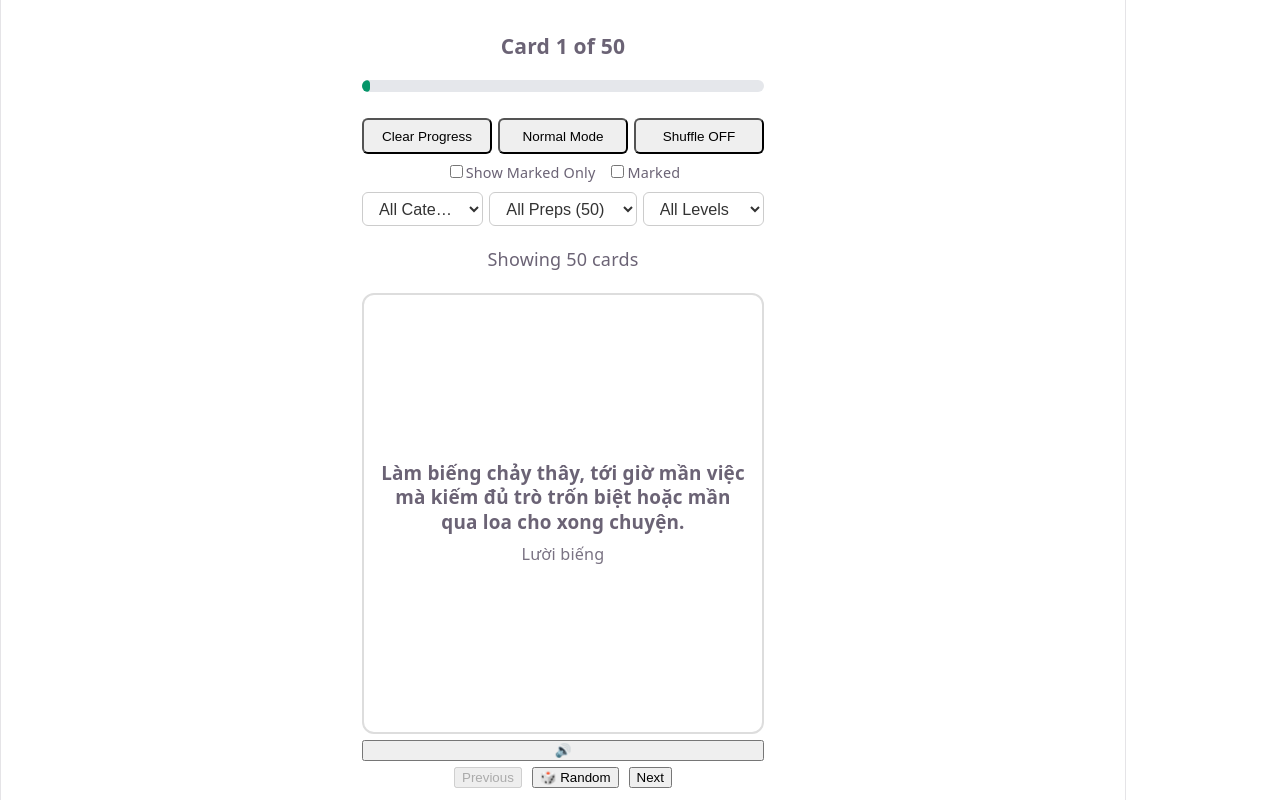
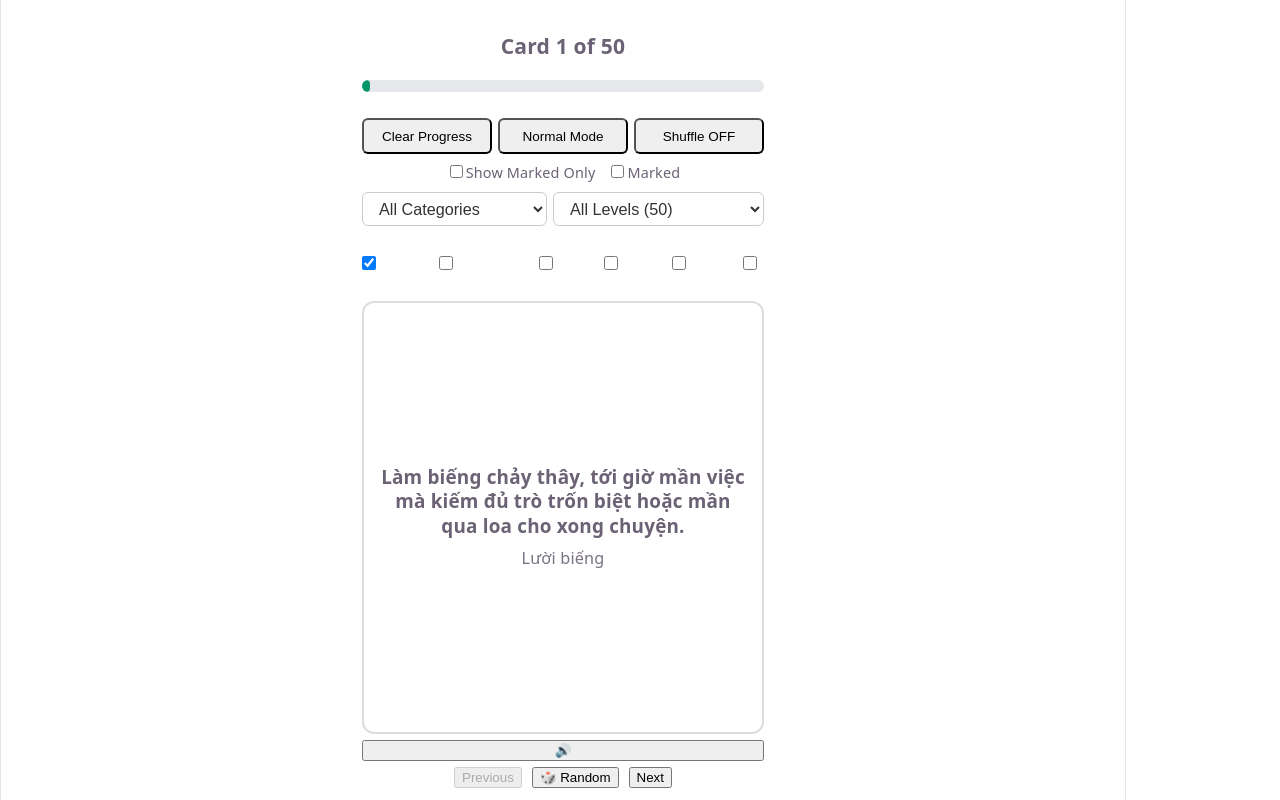
Before and after one commit to chih611/flashcard, a React (Vite) app: page / in a window 1280 px wide. Built offline with nearby package versions, Linux system fonts and the light colour scheme.

Commit message:
update ui

```diff
--- a/src/App.css
+++ b/src/App.css
@@ -128,3 +128,54 @@ body,
     font-weight: 600;
     gap: 2px;
 }
+
+
+/* Container for horizontal scrolling */
+.prep-filter-container {
+    width: 100%;
+    overflow-x: auto;
+    padding: 4px 0;
+    flex-shrink: 0;
+    scrollbar-width: none;
+    /* Firefox */
+    -webkit-overflow-scrolling: touch;
+}
+
+.prep-filter-container::-webkit-scrollbar {
+    display: none;
+    /* Chrome, Safari, Opera */
+}
+
+.prep-checkbox-list {
+    display: flex;
+    flex-direction: row;
+    gap: 12px;
+    align-items: center;
+    white-space: nowrap;
+}
+
+/* Matching the inline checkbox style */
+.prep-checkbox-item {
+    display: flex;
+    align-items: center;
+    gap: 4px;
+    font-size: 0.8rem;
+    color: #fff;
+    /* White text matching "Show Marked Only" */
+    cursor: pointer;
+    background: transparent;
+    /* Removes background container */
+    padding: 0;
+    border: none;
+    user-select: none;
+    flex-shrink: 0;
+}
+
+.prep-checkbox-item input[type="checkbox"] {
+    margin: 0;
+    cursor: pointer;
+    width: 14px;
+    height: 14px;
+    accent-color: #007bff;
+    /* Standard blue checkbox color */
+}
--- a/src/App.jsx
+++ b/src/App.jsx
@@ -27,6 +27,7 @@ function App() {
 
   const [selectedPrep, setSelectedPrep] = useState("ALL");
   const [selectedLevel, setSelectedLevel] = useState("ALL");
+  const [selectedPreps, setSelectedPreps] = useState([]);
 
   const getInitialMarked = () => {
     try {
@@ -58,31 +59,36 @@ function App() {
   // Kết hợp lọc theo cả Preposition lẫn Level
   const filteredCards = useMemo(() => {
     return cards.filter((card) => {
-      // Điều kiện 1: Filter "Show Marked Only"
       if (showMarkedOnly && !markedIds.includes(card.id)) {
         return false;
       }
 
-      // Điều kiện 2: Filter Preposition
-      const matchesPrep =
-        selectedPrep === "ALL"
-          ? true
-          : selectedPrep === "NONE"
-            ? !card.preposition
-            : card.preposition
-              ?.split(",")
-              .map((p) => p.trim())
-              .includes(selectedPrep);
+      // Preposition Multi-select Matching Logic
+      let matchesPrep = true;
+      if (selectedPreps.length > 0) {
+        const cardPreps = card.preposition
+          ? card.preposition.split(",").map((p) => p.trim())
+          : [];
 
-      // Điều kiện 3: Filter Level
+        matchesPrep = selectedPreps.some((selected) => {
+          if (selected === "NONE") {
+            return !card.preposition || cardPreps.length === 0;
+          }
+          return cardPreps.includes(selected);
+        });
+      }
+
+      // Level Filter
       const matchesLevel =
         selectedLevel === "ALL"
           ? true
-          : card.level?.toUpperCase().trim() === selectedLevel;
+          : selectedLevel === "NONE"
+            ? !card.level
+            : card.level?.toUpperCase().trim() === selectedLevel;
 
       return matchesPrep && matchesLevel;
     });
-  }, [cards, markedIds, showMarkedOnly, selectedPrep, selectedLevel]);
+  }, [cards, markedIds, showMarkedOnly, selectedPreps, selectedLevel]);
   const currentCard = filteredCards[currentIndex];
 
   const handleNext = () => {
@@ -205,19 +211,17 @@ function App() {
             selectedCategory={selectedCategory}
             onCategoryChange={handleCategoryChange}
           />
-          <PrepositionFilter
-            cards={cards}
-            selectedPrep={selectedPrep}
-            onSelectPrep={setSelectedPrep}
-          />
           <LevelFilter
             cards={cards}
             selectedLevel={selectedLevel}
             onSelectLevel={setSelectedLevel}
           />
         </div>
-
-        <div>Showing {filteredCards.length} cards</div>
+        <PrepositionFilter
+          cards={cards}
+          selectedPreps={selectedPreps}
+          onSelectPreps={setSelectedPreps}
+        />
       </div>
 
       <FlashCard
--- a/src/components/LevelFilter.jsx
+++ b/src/components/LevelFilter.jsx
@@ -1,23 +1,43 @@
 import React, { useMemo } from "react";
 
-export const LevelFilter = ({ cards, selectedLevel, onSelectLevel }) => {
-    // Trích xuất danh sách các Level duy nhất từ data
-    const availableLevels = useMemo(() => {
-        const levelSet = new Set();
+export function LevelFilter({ cards, selectedLevel, onSelectLevel }) {
+    // Compute card counts for each level (A1, A2, B1, B2, C1, C2, etc.)
+    const { levelCounts, noLevelCount } = useMemo(() => {
+        const counts = {};
+        let noLevel = 0;
+
         cards.forEach((card) => {
-            if (card.level) {
-                levelSet.add(card.level.toUpperCase().trim());
+            const level = card.level?.toUpperCase().trim();
+            if (!level) {
+                noLevel++;
+            } else {
+                counts[level] = (counts[level] || 0) + 1;
             }
         });
-        return Array.from(levelSet).sort();
+
+        return { levelCounts: counts, noLevelCount: noLevel };
     }, [cards]);
 
+    // Sort levels logically (A1 -> A2 -> B1 -> B2 -> C1 -> C2)
+    const sortedLevels = useMemo(() => {
+        const standardOrder = ["A1", "A2", "B1", "B2", "C1", "C2"];
+        const keys = Object.keys(levelCounts);
+
+        return keys.sort((a, b) => {
+            const idxA = standardOrder.indexOf(a);
+            const idxB = standardOrder.indexOf(b);
+            if (idxA !== -1 && idxB !== -1) return idxA - idxB;
+            if (idxA !== -1) return -1;
+            if (idxB !== -1) return 1;
+            return a.localeCompare(b);
+        });
+    }, [levelCounts]);
+
     return (
-        <div style={{ display: "flex", alignItems: "center", gap: "8px" }}>
         <select
-                id="level-filter"
             value={selectedLevel}
             onChange={(e) => onSelectLevel(e.target.value)}
+            aria-label="Filter by Level"
             style={{
                 padding: "6px 12px",
                 borderRadius: "6px",
@@ -29,13 +49,17 @@ export const LevelFilter = ({ cards, selectedLevel, onSelectLevel }) => {
                 color: "#333",
             }}
         >
-                <option value="ALL">All Levels</option>
-                {availableLevels.map((lvl) => (
+            <option value="ALL">All Levels ({cards.length})</option>
+
+            {sortedLevels.map((lvl) => (
                 <option key={lvl} value={lvl}>
-                        {lvl}
+                    {lvl} ({levelCounts[lvl]})
                 </option>
             ))}
+
+            {noLevelCount > 0 && (
+                <option value="NONE">No Level ({noLevelCount})</option>
+            )}
         </select>
-        </div>
     );
-};
+}
--- a/src/components/PrepositionFilter.jsx
+++ b/src/components/PrepositionFilter.jsx
@@ -1,7 +1,7 @@
 import React, { useMemo } from "react";
 
-export function PrepositionFilter({ cards, selectedPrep, onSelectPrep }) {
-    // Compute counts for ALL, NONE, and each individual preposition
+export function PrepositionFilter({ cards, selectedPreps = [], onSelectPreps }) {
+    // Compute total counts for each preposition
     const { prepCounts, noneCount } = useMemo(() => {
         const counts = {};
         let none = 0;
@@ -10,13 +10,11 @@ export function PrepositionFilter({ cards, selectedPrep, onSelectPrep }) {
             if (!card.preposition || !card.preposition.trim()) {
                 none++;
             } else {
-                // Handle comma-separated prepositions (e.g., "about, with")
                 const preps = card.preposition
                     .split(",")
                     .map((p) => p.trim())
                     .filter(Boolean);
 
-                // Deduplicate prepositions per card to prevent double counting
                 const uniquePreps = [...new Set(preps)];
                 uniquePreps.forEach((prep) => {
                     counts[prep] = (counts[prep] || 0) + 1;
@@ -27,38 +25,56 @@ export function PrepositionFilter({ cards, selectedPrep, onSelectPrep }) {
         return { prepCounts: counts, noneCount: none };
     }, [cards]);
 
-    // Sort prepositions alphabetically
-    const sortedPreps = useMemo(() => {
-        return Object.keys(prepCounts).sort();
-    }, [prepCounts]);
+    const sortedPreps = useMemo(() => Object.keys(prepCounts).sort(), [prepCounts]);
+
+    const handleCheckboxChange = (prep) => {
+        if (selectedPreps.includes(prep)) {
+            onSelectPreps(selectedPreps.filter((item) => item !== prep));
+        } else {
+            onSelectPreps([...selectedPreps, prep]);
+        }
+    };
+
+    const handleSelectAll = () => {
+        onSelectPreps([]); // Empty array represents "All / No Filter"
+    };
 
     return (
-        <select
-            value={selectedPrep}
-            onChange={(e) => onSelectPrep(e.target.value)}
-            aria-label="Filter by Preposition"
-            style={{
-                padding: "6px 12px",
-                borderRadius: "6px",
-                border: "1px solid #ccc",
-                outline: "none",
-                fontSize: "0.9rem",
-                cursor: "pointer",
-                backgroundColor: "#fff",
-                color: "#333",
-            }}
-        >
-            <option value="ALL">All Preps ({cards.length})</option>
+        <div className="prep-filter-container">
+            <div className="prep-checkbox-list">
+                <label className="prep-checkbox-item">
+                    <input
+                        type="checkbox"
+                        checked={selectedPreps.length === 0}
+                        onChange={handleSelectAll}
+                    />
+                    <span>All ({cards.length})</span>
+                </label>
 
-            {noneCount > 0 && (
-                <option value="NONE">No Prep ({noneCount})</option>
-            )}
+                {sortedPreps.map((prep) => (
+                    <label key={prep} className="prep-checkbox-item">
+                        <input
+                            type="checkbox"
+                            checked={selectedPreps.includes(prep)}
+                            onChange={() => handleCheckboxChange(prep)}
+                        />
+                        <span style={{ opacity: selectedPreps.includes(prep) ? 1 : 0.8 }}>
+                            {prep} ({prepCounts[prep]})
+                        </span>
+                    </label>
+                ))}
 
-            {sortedPreps.map((prep) => (
-                <option key={prep} value={prep}>
-                    {prep} ({prepCounts[prep]})
-                </option>
-            ))}
-        </select>
+                {noneCount > 0 && (
+                    <label className="prep-checkbox-item">
+                        <input
+                            type="checkbox"
+                            checked={selectedPreps.includes("NONE")}
+                            onChange={() => handleCheckboxChange("NONE")}
+                        />
+                        <span>No Prep ({noneCount})</span>
+                    </label>
+                )}
+            </div>
+        </div>
     );
 }
```
Lines whose indentation alone changed are shown as unchanged.
